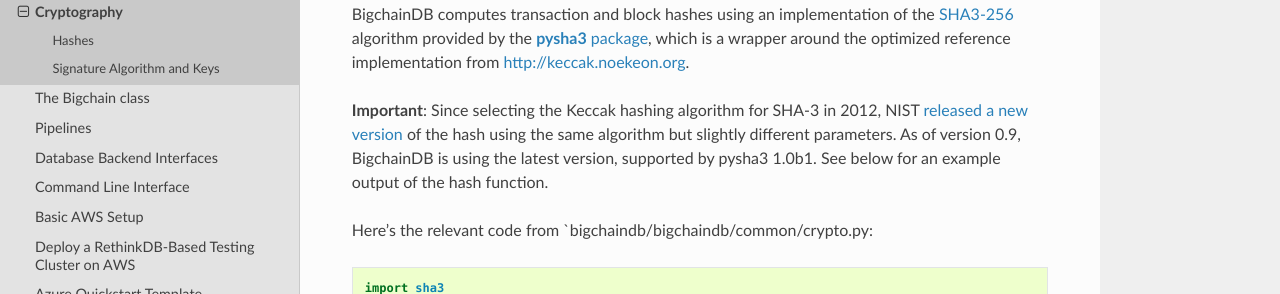
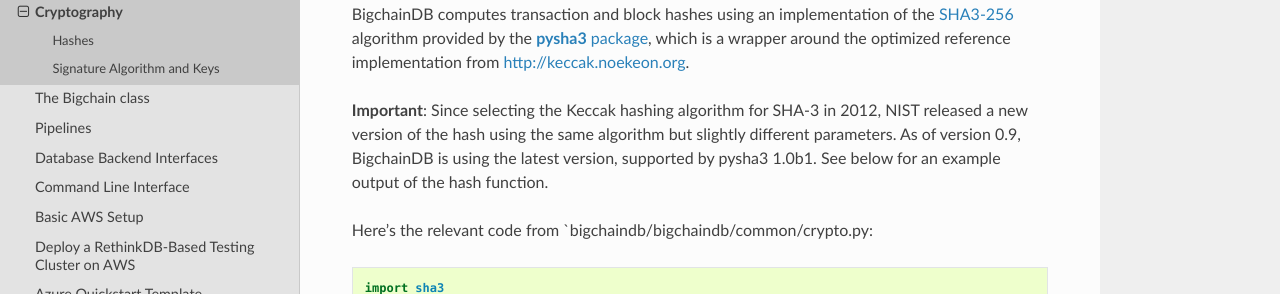
Before and after one commit to bigchaindb/bigchaindb, a Sphinx documentation site: the page built from docs/server/source/appendices/cryptography.md, in a window 1280 px wide and 900 px high. Shown: the part 333-627 px from the top of the window. Built offline with Sphinx 7.4.7 and the Read the Docs theme 2.0.0, drawn with Linux system fonts in a browser that asks for light colours; pages that are not in the unit, such as notebooks, are missing from menus; part of the change alters nothing that is shown.

```diff
--- a/docs/server/source/appendices/cryptography.md
+++ b/docs/server/source/appendices/cryptography.md
@@ -15,7 +15,7 @@ algorithm provided by the
 which is a wrapper around the optimized reference implementation
 from [http://keccak.noekeon.org](http://keccak.noekeon.org).
 
-**Important**: Since selecting the Keccak hashing algorithm for SHA-3 in 2012, NIST [released a new version](https://en.wikipedia.org/wiki/SHA-3#cite_note-14) of the hash using the same algorithm but slightly different parameters. As of version 0.9, BigchainDB is using the latest version, supported by pysha3 1.0b1. See below for an example output of the hash function.
+**Important**: Since selecting the Keccak hashing algorithm for SHA-3 in 2012, NIST released a new version of the hash using the same algorithm but slightly different parameters. As of version 0.9, BigchainDB is using the latest version, supported by pysha3 1.0b1. See below for an example output of the hash function.
 
 Here's the relevant code from `bigchaindb/bigchaindb/common/crypto.py:
 
```
